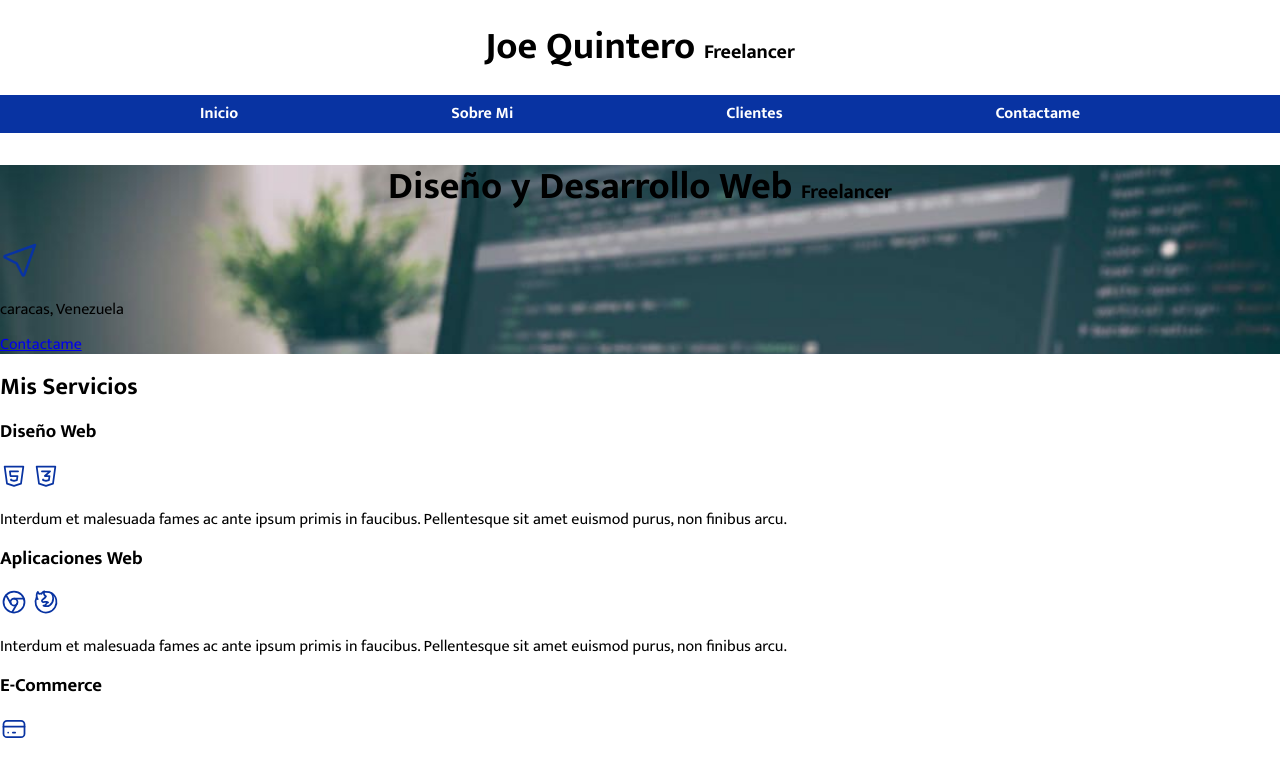
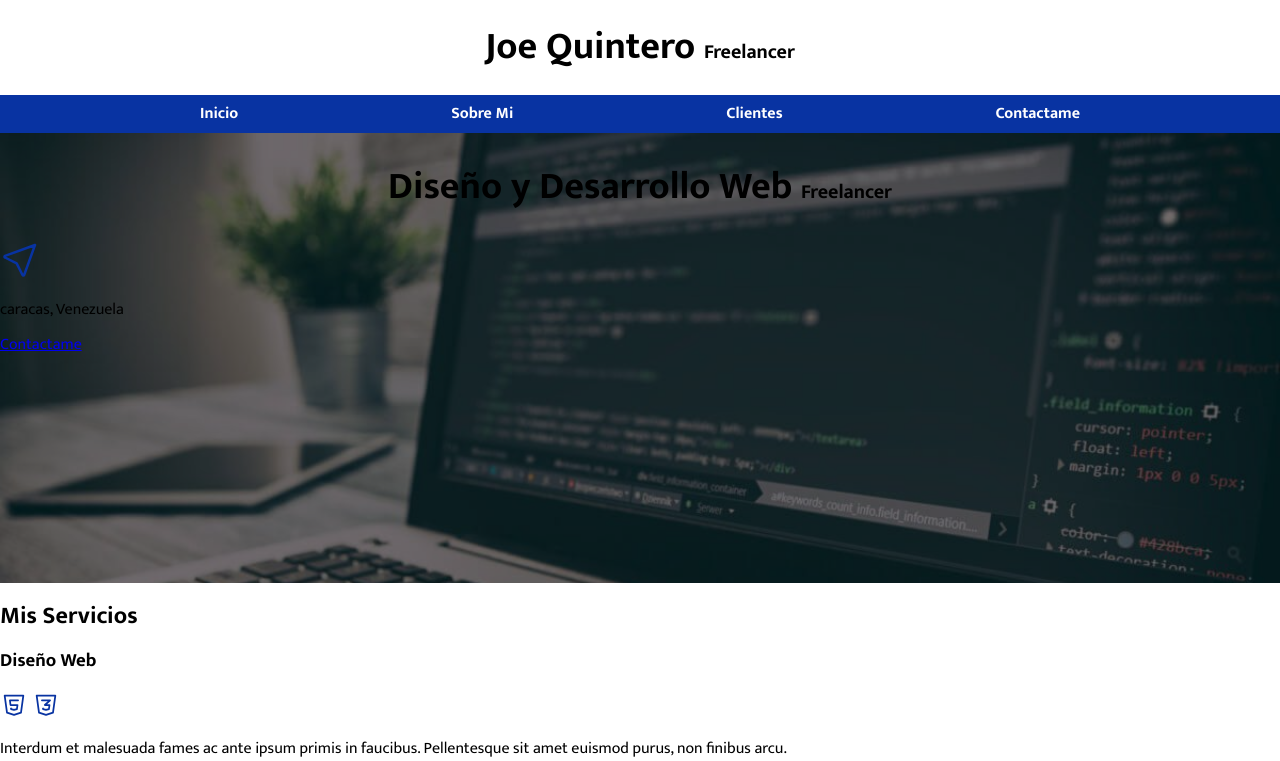
Before and after one commit to joe-quintero/Pagina_Freelancer, a plain HTML site: page index.html in a window 1280 px wide. Shown: the top 761 px of the page. Drawn offline with Linux system fonts and the light colour scheme.

Commit message:
Uso de posición relativa y absoluta

```diff
--- a/css/styles.css
+++ b/css/styles.css
@@ -88,4 +88,17 @@ span{
 	background-image: url(../img/hero1.jpg);
 	background-repeat: no-repeat;
 	background-size: cover;
+	height: 450px;
+	/*padding: 20px;*/
+	position: relative;
 }
+
+.contenido-hero{
+	position: absolute;
+	background-color: rgba(0,0,0, .7); /*anterior*/
+	background-color: rgb(0 0 0 / 50%);
+	width: 2rem;
+	height: 2rem;
+	width: 100%;
+	height: 100%;
+}
```
